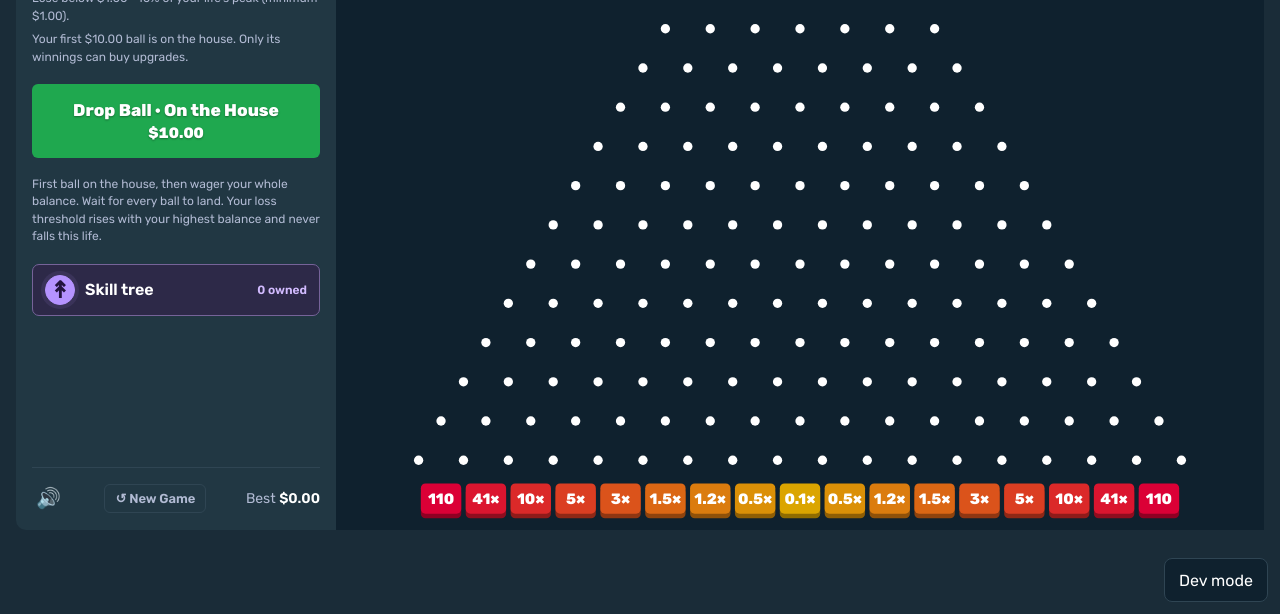
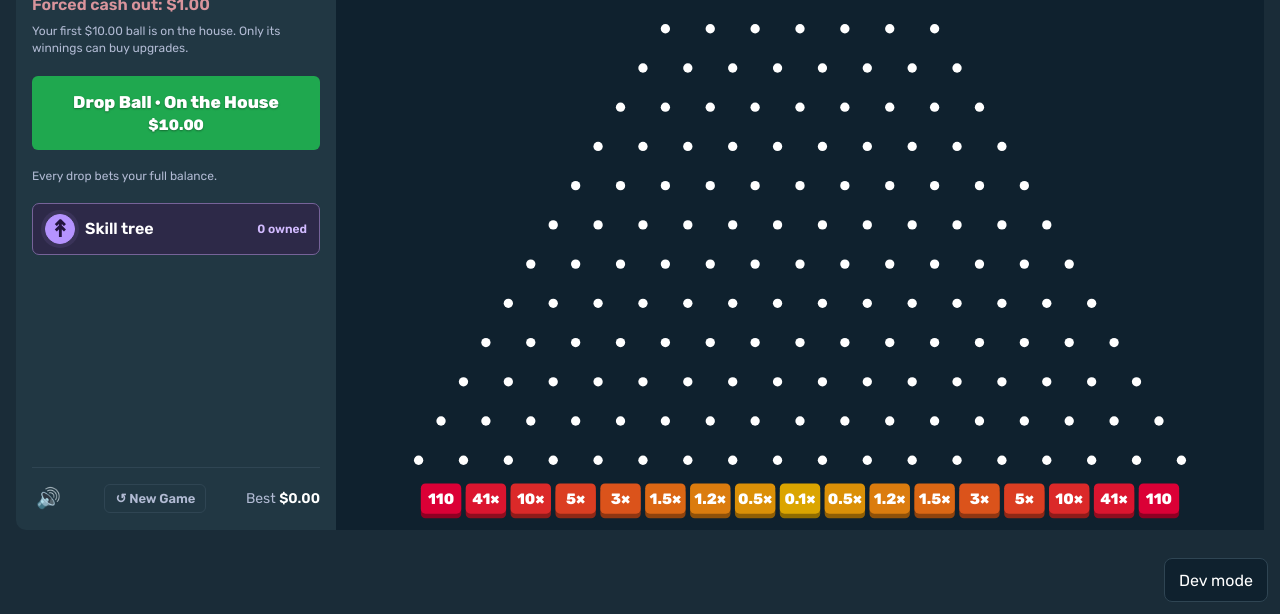
Before and after one commit to simon-nordon/plinko-incremental, a website built with Vite: page index.html in a window 1280 px wide. Shown: the part 186-800 px from the top of the page. Built offline with nearby package versions, Linux system fonts and the light colour scheme.

Commit message:
Simplify forced cash out label and highlight it in muted red

```diff
--- a/index.html
+++ b/index.html
@@ -21,7 +21,7 @@
         <div class="field">
           <span class="label">Balance</span>
           <div id="balance" class="balance">$5.00</div>
-          <p id="lossThreshold" class="mode-note" hidden></p>
+          <p id="lossThreshold" class="forced-cash-out" hidden></p>
           <p id="houseNote" class="mode-note" hidden></p>
         </div>
 
--- a/src/main.ts
+++ b/src/main.ts
@@ -294,7 +294,7 @@ function render(): void {
   const allInMode = mode === 'double';
   board.ballStyleOverride = allInMode ? { color: '#ef4444', deep: '#991b1b' } : null;
   el.lossThreshold.hidden = !allInMode;
-  el.lossThreshold.textContent = `Lose below ${fmtMoney(run.minimumBet)} · 10% of your life’s peak (minimum ${fmtMoney(run.houseStake * .1)}).`;
+  el.lossThreshold.textContent = `Forced cash out: ${fmtMoney(run.minimumBet)}`;
   renderTierButtons();
   el.balance.textContent = fmtMoney(balance);
   el.peak.textContent = fmtMoney(peak);
@@ -305,7 +305,7 @@ function render(): void {
   el.tiers.hidden = allInMode;
   el.dropStatus.hidden = allInMode || balance >= run.minimumBet || run.active === 0;
   el.allIn.hidden = el.allInRules.hidden = !allInMode;
-  el.allInRules.textContent = `First ball on the house, then wager your whole balance. Wait for every ball to land. Your loss threshold rises with your highest balance and never falls this life.`;
+  el.allInRules.textContent = 'Every drop bets your full balance.';
   el.allIn.disabled = busted || run.active > 0;
   el.allInLabel.textContent = run.houseDropAvailable ? 'Drop Ball · On the House'
     : run.active > 0 ? 'Drop in play' : 'Drop Ball · All In';
--- a/src/style.css
+++ b/src/style.css
@@ -127,6 +127,14 @@ select {
   color: var(--muted);
   font-weight: 600;
   font-size: 14px;
+}
+
+.forced-cash-out {
+  margin: 4px 0 0;
+  color: #d9949c;
+  font-size: 16px;
+  font-weight: 600;
+  line-height: 1.4;
 }
 
 .balance {
```
